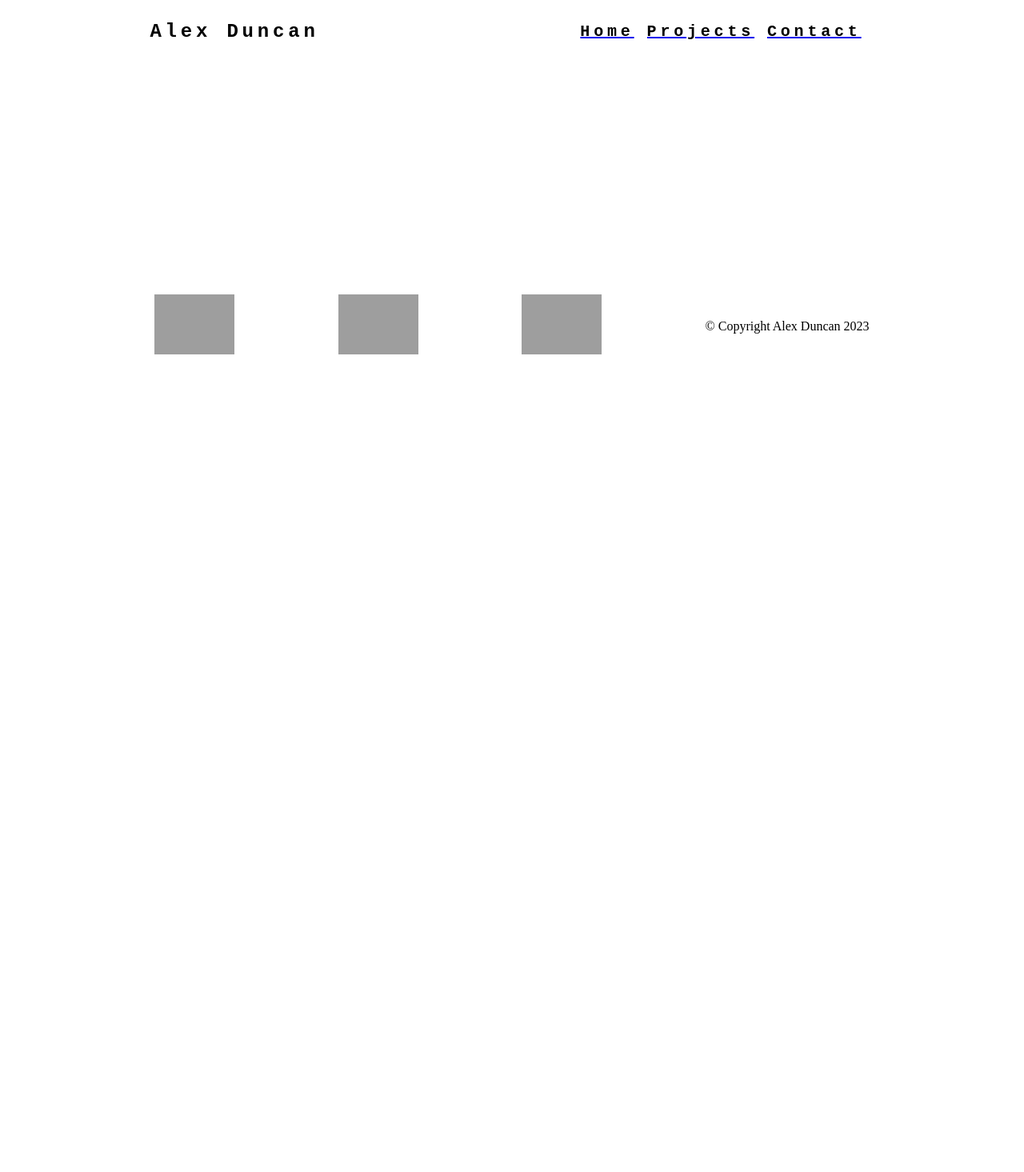
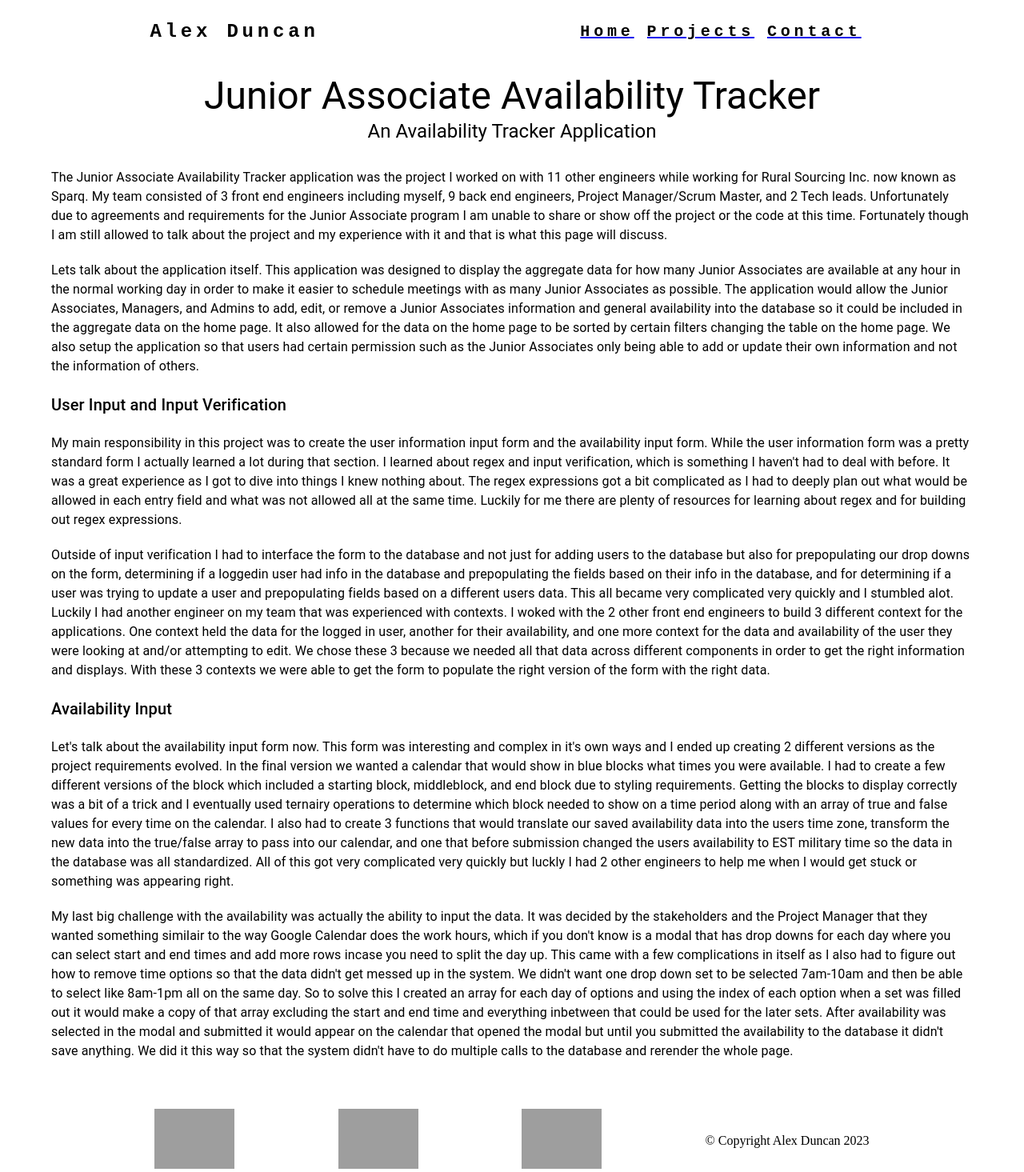
Before and after one commit to AlexJDuncan/AlexJDuncan.github.io, a React app: page /Projects/JAAvailTracker in a window 1280 px wide. Shown: the whole page at 80% size. Before the commit the page ends 816 px from the top, so only its background shows below. Built offline with nearby package versions, Linux system fonts and the light colour scheme; grey boxes are pictures that could not be loaded; the HTML template or start-up script is replaced by a standard one.

Commit message:
Add JA Availability Tracker Page

```diff
--- a/client/src/App.jsx
+++ b/client/src/App.jsx
@@ -8,6 +8,7 @@ import BottomBar from './BottomBar';
 import OverdriveOutfits from './components/Project Detail Pages/OverdriveOutfits';
 import Smove from './components/Project Detail Pages/Smove';
 import AllianceDrydocks from './components/Project Detail Pages/AllianceDrydocks';
+import JAAvailTracker from './components/Project Detail Pages/JAAvailTracker';
 import { Container } from '@mui/material';
 
 
@@ -23,6 +24,7 @@ const App = () => {
         <Route path="Projects/OverdriveOutfits" element={<OverdriveOutfits />} />
         <Route path="Projects/Smove" element={<Smove />} />
         <Route path="Projects/AllianceDrydocks" element={<AllianceDrydocks />} />
+        <Route path="Projects/JAAvailTracker" element={<JAAvailTracker />} />
       </Routes>
     <BottomBar />
   </Container>
--- a/client/src/components/Project Detail Pages/JAAvailTracker.jsx
+++ b/client/src/components/Project Detail Pages/JAAvailTracker.jsx
@@ -0,0 +1,43 @@
+import React from 'react';
+import Container from '@mui/material/Container';
+import Box from '@mui/material/Box';
+import Typography from '@mui/material/Typography';
+
+import ProductOverview from '../../images/Overdrive_Outfits/Product_Overview.jpg';
+import ProductDescription from '../../images/Overdrive_Outfits/Product_Description.jpg';
+import SizeQuantity from '../../images/Overdrive_Outfits/Size_Quantity.jpg';
+
+const JAAvailTracker = () => {
+  return (
+    <Container sx={{ display: "flex", flexFlow: "column", alignContent: "center", marginTop: "20px", marginBottom: "20px" }}>
+      <Box sx={{ textAlign: "center", marginBottom: "30px" }}>
+        <Typography variant="h3" component="h3">Junior Associate Availability Tracker</Typography>
+        <Typography variant="h5" component="h5">An Availability Tracker Application</Typography>
+      </Box>
+      <Box sx={{ marginBottom: "20px" }}>
+        <Typography variant="body1" component="p" sx={{ marginBottom: "20px" }}>
+          The Junior Associate Availability Tracker application was the project I worked on with 11 other engineers while working for Rural Sourcing Inc. now known as Sparq. My team consisted of 3 front end engineers including myself, 9 back end engineers, Project Manager/Scrum Master, and 2 Tech leads. Unfortunately due to agreements and requirements for the Junior Associate program I am unable to share or show off the project or the code at this time. Fortunately though I am still allowed to talk about the project and my experience with it and that is what this page will discuss.
+        </Typography>
+        <Typography variant="body1" component="p" sx={{ marginBottom: "20px" }}>
+          Lets talk about the application itself. This application was designed to display the aggregate data for how many Junior Associates are available at any hour in the normal working day in order to make it easier to schedule meetings with as many Junior Associates as possible. The application would allow the Junior Associates, Managers, and Admins to add, edit, or remove a Junior Associates information and general availability into the database so it could be included in the aggregate data on the home page. It also allowed for the data on the home page to be sorted by certain filters changing the table on the home page. We also setup the application so that users had certain permission such as the Junior Associates only being able to add or update their own information and not the information of others.
+        </Typography>
+        <Typography variant="h6" component="h6" sx={{ marginBottom: "20px" }}>User Input and Input Verification</Typography>
+        <Typography variant="body1" component="p" sx={{ marginBottom: "20px" }}>
+          My main responsibility in this project was to create the user information input form and the availability input form. While the user information form was a pretty standard form I actually learned a lot during that section. I learned about regex and input verification, which is something I haven't had to deal with before. It was a great experience as I got to dive into things I knew nothing about. The regex expressions got a bit complicated as I had to deeply plan out what would be allowed in each entry field and what was not allowed all at the same time. Luckily for me there are plenty of resources for learning about regex and for building out regex expressions.
+        </Typography>
+        <Typography variant="body1" component="p" sx={{ marginBottom: "20px" }}>
+          Outside of input verification I had to interface the form to the database and not just for adding users to the database but also for prepopulating our drop downs on the form, determining if a loggedin user had info in the database and prepopulating the fields based on their info in the database, and for determining if a user was trying to update a user and prepopulating fields based on a different users data. This all became very complicated very quickly and I stumbled alot. Luckily I had another engineer on my team that was experienced with contexts. I woked with the 2 other front end engineers to build 3 different context for the applications. One context held the data for the logged in user, another for their availability, and one more context for the data and availability of the user they were looking at and/or attempting to edit. We chose these 3 because we needed all that data across different components in order to get the right information and displays. With these 3 contexts we were able to get the form to populate the right version of the form with the right data.
+        </Typography>
+        <Typography variant="h6" component="h6" sx={{ marginBottom: "20px" }}>Availability Input</Typography>
+        <Typography variant="body1" component="p" sx={{ marginBottom: "20px" }}>
+          Let's talk about the availability input form now. This form was interesting and complex in it's own ways and I ended up creating 2 different versions as the project requirements evolved. In the final version we wanted a calendar that would show in blue blocks what times you were available. I had to create a few different versions of the block which included a starting block, middleblock, and end block due to styling requirements. Getting the blocks to display correctly was a bit of a trick and I eventually used ternairy operations to determine which block needed to show on a time period along with an array of true and false values for every time on the calendar. I also had to create 3 functions that would translate our saved availability data into the users time zone, transform the new data into the true/false array to pass into our calendar, and one that before submission changed the users availability to EST military time so the data in the database was all standardized. All of this got very complicated very quickly but luckly I had 2 other engineers to help me when I would get stuck or something was appearing right.
+        </Typography>
+        <Typography variant="body1" component="p" sx={{ marginBottom: "20px" }}>
+          My last big challenge with the availability was actually the ability to input the data. It was decided by the stakeholders and the Project Manager that they wanted something similair to the way Google Calendar does the work hours, which if you don't know is a modal that has drop downs for each day where you can select start and end times and add more rows incase you need to split the day up. This came with a few complications in itself as I also had to figure out how to remove time options so that the data didn't get messed up in the system. We didn't want one drop down set to be selected 7am-10am and then be able to select like 8am-1pm all on the same day. So to solve this I created an array for each day of options and using the index of each option when a set was filled out it would make a copy of that array excluding the start and end time and everything inbetween that could be used for the later sets. After availability was selected in the modal and submitted it would appear on the calendar that opened the modal but until you submitted the availability to the database it didn't save anything. We did it this way so that the system didn't have to do multiple calls to the database and rerender the whole page.
+        </Typography>
+      </Box>
+    </Container>
+  )
+}
+
+export default JAAvailTracker;
--- a/client/src/components/ProjectData.jsx
+++ b/client/src/components/ProjectData.jsx
@@ -17,7 +17,7 @@ const ProjectData = [
     descrip: "This project was developed for Rural Sourcing Inc. (now known as Sparq). It is an application to assist in the tracking of the availability of all Junior Associates in the Junior Associate program. My section mainly pertains to the input form for each users information and availability.",
     github: null,
     deployment: "Not Currently Deployed",
-    path: "OverdriveOutfits"
+    path: "JAAvailTracker"
   },
   {
     title: "Alliance Drydocks",
```
Also changed, not shown: 1 other file (tests, documents, lock files or other folders).
